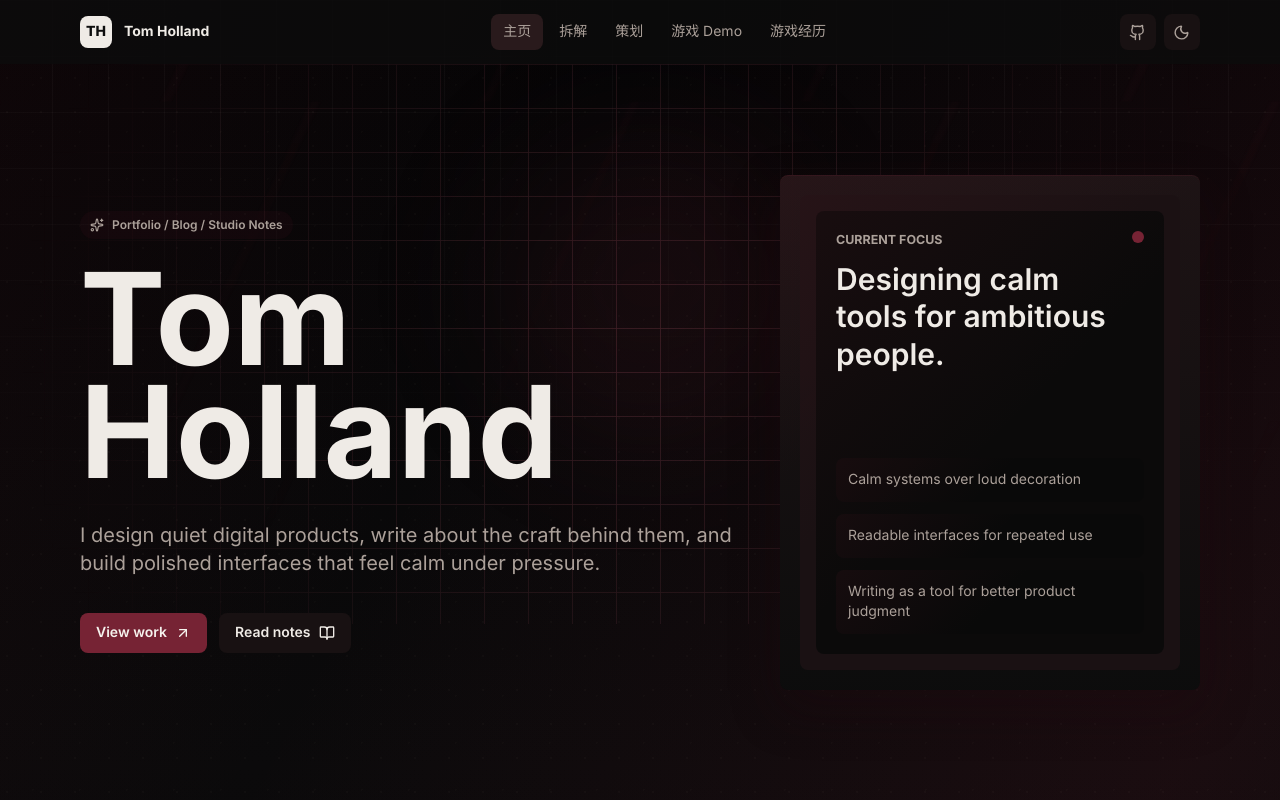
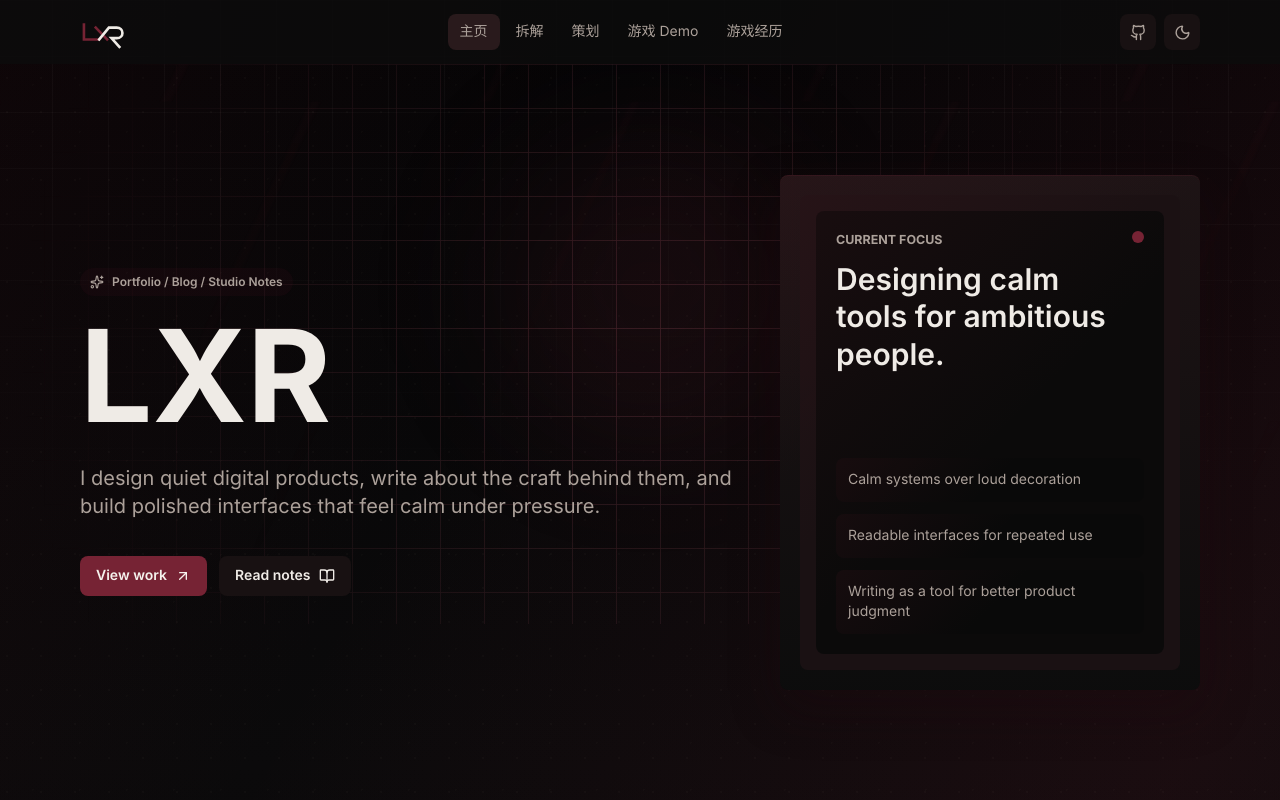
Before and after one commit to TalexDreamSoul/tom-holland-blog, a Vue app: page / in a window 1280 px wide. Shown: the top 800 px of the page. Built offline with nearby package versions, Linux system fonts and the light colour scheme.

Commit message:
Update site branding to LXR

```diff
--- a/src/components/SiteHeader.vue
+++ b/src/components/SiteHeader.vue
@@ -22,10 +22,13 @@ watch(() => route.path, () => {
   <header class="sticky top-0 z-40 border-b border-border/80 bg-background/84 backdrop-blur-xl">
     <div class="container-page min-h-16 flex items-center justify-between gap-4">
       <RouterLink to="/" class="flex items-center gap-3 focus-visible:h-focus">
-        <span class="grid h-8 w-8 place-items-center rounded-[8px] bg-foreground text-sm text-background font-800">
-          TH
+        <span class="lxr-brand-mark" aria-hidden="true">
+          <svg viewBox="0 0 96 48" role="img">
+            <path class="lxr-mark-red" d="M9 7v34h34" />
+            <path class="lxr-mark-red" d="M36 14l26 27" />
+            <path class="lxr-mark-light" d="M44 41 66 14h18c8 0 13 5 13 12s-5 12-13 12H72l18 20" />
+          </svg>
         </span>
-        <span class="hidden text-sm font-700 sm:inline">{{ profile.name }}</span>
       </RouterLink>
 
       <nav class="hidden items-center gap-1 md:flex" aria-label="Primary navigation">
@@ -102,3 +105,33 @@ watch(() => route.path, () => {
     </div>
   </header>
 </template>
+
+<style scoped>
+.lxr-brand-mark {
+  display: grid;
+  width: 42px;
+  height: 24px;
+  place-items: center;
+}
+
+.lxr-brand-mark svg {
+  width: 42px;
+  height: 24px;
+  overflow: visible;
+}
+
+.lxr-brand-mark path {
+  fill: none;
+  stroke-linecap: square;
+  stroke-linejoin: miter;
+  stroke-width: 6;
+}
+
+.lxr-mark-red {
+  stroke: hsl(var(--primary));
+}
+
+.lxr-mark-light {
+  stroke: hsl(var(--foreground));
+}
+</style>
--- a/src/data/profile.ts
+++ b/src/data/profile.ts
@@ -1,14 +1,14 @@
 export const profile = {
-  name: 'Tom Holland',
+  name: 'LXR',
   title: 'Designer, writer, and frontend maker',
   location: 'Shanghai / Remote',
-  email: 'hello@tomholland.dev',
+  email: 'hello@lxr.dev',
   github: 'https://github.com/',
   availability: 'Open for thoughtful collaborations',
   intro:
     'I design quiet digital products, write about the craft behind them, and build polished interfaces that feel calm under pressure.',
   bio:
-    'Tom works across product strategy, interface systems, and frontend implementation. His work favors restraint, legibility, and details that make complex tools easier to live with every day.',
+    'LXR works across product strategy, interface systems, and frontend implementation. The work favors restraint, legibility, and details that make complex tools easier to live with every day.',
 }
 
 export const navItems = [
--- a/src/layouts/DefaultLayout.vue
+++ b/src/layouts/DefaultLayout.vue
@@ -26,7 +26,7 @@ onUnmounted(() => {
       <div class="flex flex-col justify-between gap-6 text-sm text-muted-foreground sm:flex-row sm:items-center">
         <p>© 2026 {{ profile.name }}. Built with Vitesse Lite.</p>
         <div class="flex items-center gap-2">
-          <a class="grid h-9 w-9 place-items-center rounded-[8px] focus-visible:h-focus hover:bg-secondary hover:text-foreground" href="mailto:hello@tomholland.dev" aria-label="Email">
+          <a class="grid h-9 w-9 place-items-center rounded-[8px] focus-visible:h-focus hover:bg-secondary hover:text-foreground" :href="`mailto:${profile.email}`" aria-label="Email">
             <Mail :size="17" />
           </a>
           <a class="grid h-9 w-9 place-items-center rounded-[8px] focus-visible:h-focus hover:bg-secondary hover:text-foreground" :href="profile.github" target="_blank" rel="noreferrer" aria-label="GitHub">
--- a/src/pages/analysis.vue
+++ b/src/pages/analysis.vue
@@ -5,7 +5,7 @@ import { resources } from '~/data/profile'
 const column = resources.columns.find(item => item.id === 'analysis')!
 
 useHead({
-  title: '拆解 - Tom Holland',
+  title: '拆解 - LXR',
 })
 </script>
 
--- a/src/pages/blog.vue
+++ b/src/pages/blog.vue
@@ -4,7 +4,7 @@ import { CalendarDays } from 'lucide-vue-next'
 import { posts } from '~/data/profile'
 
 useHead({
-  title: 'Blog - Tom Holland',
+  title: 'Blog - LXR',
   meta: [
     {
       name: 'description',
--- a/src/pages/experience.vue
+++ b/src/pages/experience.vue
@@ -70,7 +70,7 @@ function achievementsLabel(game: GameExperienceItem) {
 }
 
 useHead({
-  title: '\u6E38\u620F\u7ECF\u5386 - Tom Holland',
+  title: '\u6E38\u620F\u7ECF\u5386 - LXR',
 })
 </script>
 
--- a/src/pages/game-demo.vue
+++ b/src/pages/game-demo.vue
@@ -5,7 +5,7 @@ import { resources } from '~/data/profile'
 const column = resources.columns.find(item => item.id === 'game-demo')!
 
 useHead({
-  title: '游戏 Demo - Tom Holland',
+  title: '游戏 Demo - LXR',
 })
 </script>
 
--- a/src/pages/index.vue
+++ b/src/pages/index.vue
@@ -2,11 +2,11 @@
 import { useHead } from '@unhead/vue'
 
 useHead({
-  title: 'Tom Holland - Portfolio, Blog, and Work',
+  title: 'LXR - Portfolio, Blog, and Work',
   meta: [
     {
       name: 'description',
-      content: 'A minimal personal website for Tom Holland, featuring selected work, writing, and portfolio notes.',
+      content: 'A minimal personal website for LXR, featuring selected work, writing, and portfolio notes.',
     },
   ],
 })
--- a/src/pages/planning.vue
+++ b/src/pages/planning.vue
@@ -5,7 +5,7 @@ import { resources } from '~/data/profile'
 const column = resources.columns.find(item => item.id === 'planning')!
 
 useHead({
-  title: '策划 - Tom Holland',
+  title: '策划 - LXR',
 })
 </script>
 
--- a/src/pages/work.vue
+++ b/src/pages/work.vue
@@ -3,11 +3,11 @@ import { useHead } from '@unhead/vue'
 import { projects } from '~/data/profile'
 
 useHead({
-  title: 'Work - Tom Holland',
+  title: 'Work - LXR',
   meta: [
     {
       name: 'description',
-      content: 'Selected portfolio projects by Tom Holland across product design, blogs, systems, and frontend interfaces.',
+      content: 'Selected portfolio projects by LXR across product design, blogs, systems, and frontend interfaces.',
     },
   ],
 })
```
